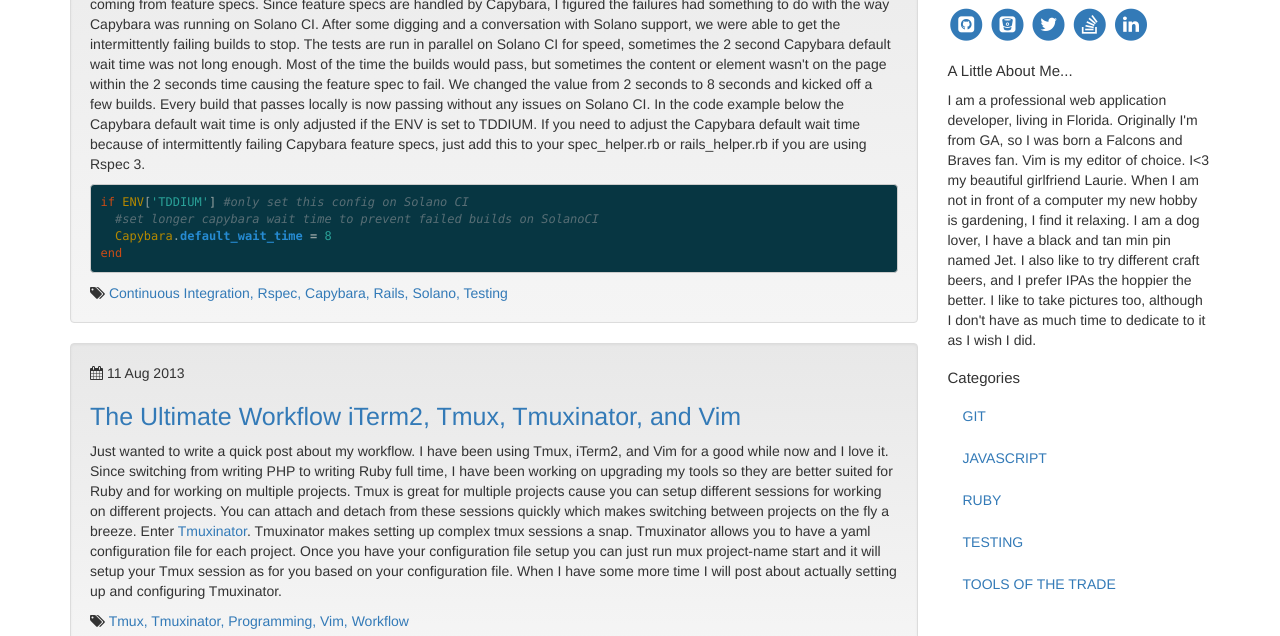
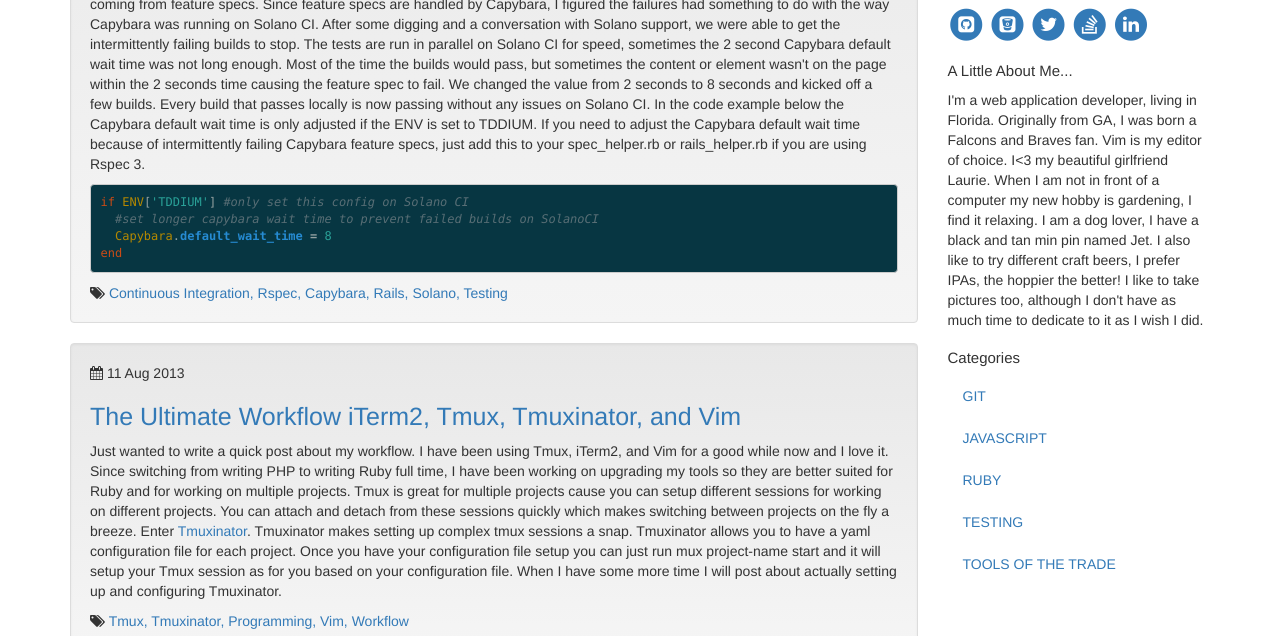
Before and after one commit to danielnolan/danielnolan.github.com, a Jekyll site: the page built from index.html, in a window 1280 px wide and 900 px high, cut to the strip 264-900 px from the top of the window. Built offline with Jekyll 4.4.1, drawn with Linux system fonts in a browser that asks for light colours; nearby versions of some CDN libraries; the list of posts is cut into pages by our own code.

Commit message:
copy updates

```diff
--- a/_layouts/default.html
+++ b/_layouts/default.html
@@ -98,14 +98,13 @@
           A Little About Me...
         </h3>
         <p>
-        I am a professional web application developer, living in Florida.
-        Originally I&#39;m from GA, so I was born a Falcons and Braves fan.
+        I&#39;m a web application developer, living in Florida.
+        Originally from GA, I was born a Falcons and Braves fan.
         Vim is my editor of choice. I&lt;3 my beautiful girlfriend Laurie.
         When I am not in front of a computer my new hobby is gardening, I find it relaxing.
         I am a dog lover, I have a black and tan min pin named Jet.
-        I also like to try different craft beers, and I
-        prefer IPAs the hoppier the better. I like to take pictures too,
-        although I don&#39;t have as much time to dedicate to it as I wish I did.
+        I also like to try different craft beers, I prefer IPAs, the hoppier the better!
+        I like to take pictures too, although I don&#39;t have as much time to dedicate to it as I wish I did.
         </p>
       </div>
       <div class="sideBoxContent hidden-sm hidden-xs">
```
